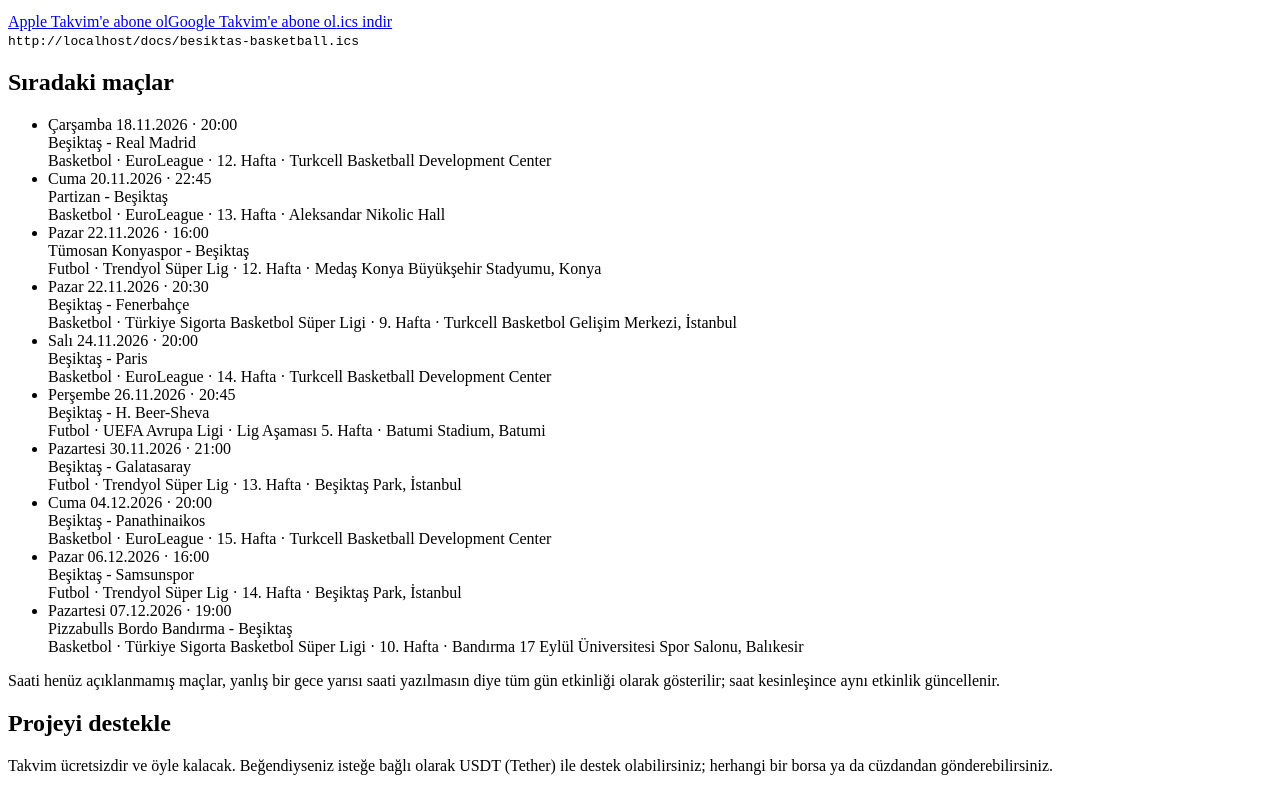
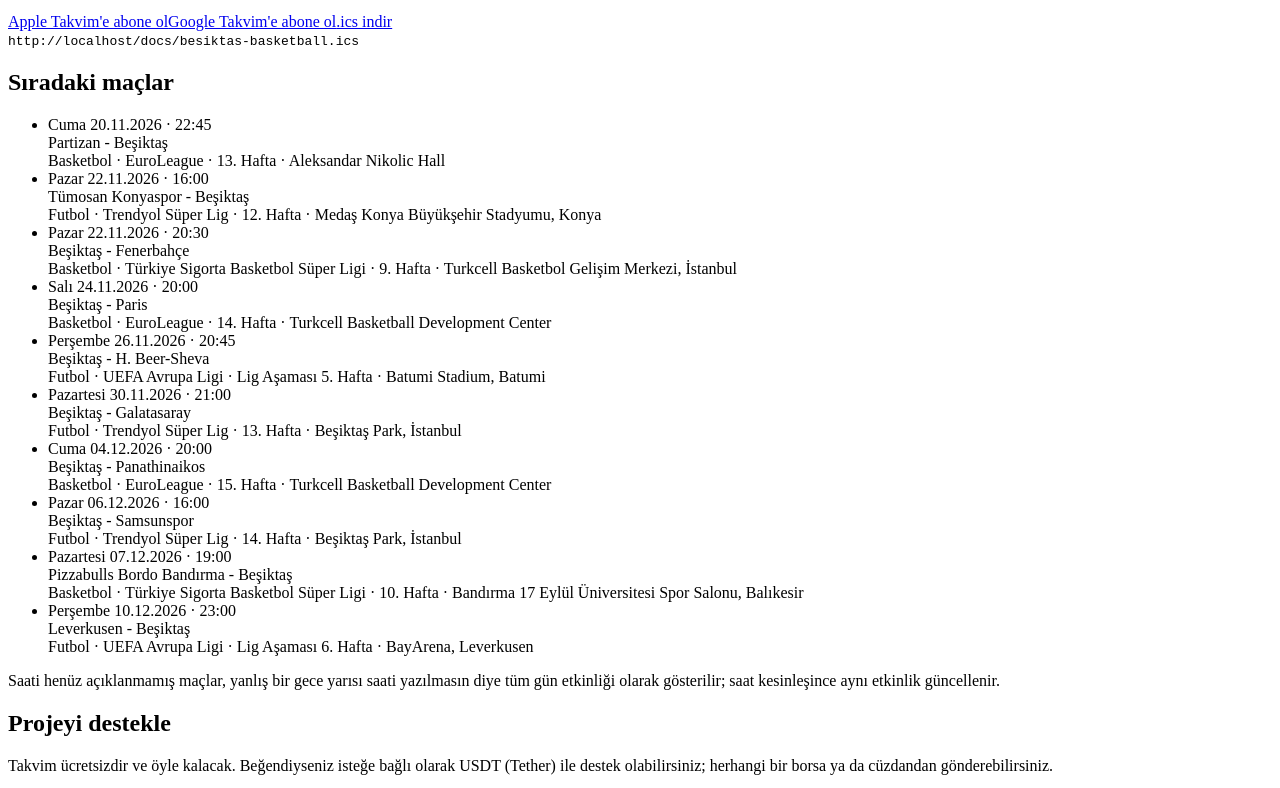
Before and after one commit to trkenankement/besiktas-calendar, a plain HTML site: page docs/index.html in a window 1280 px wide. Shown: the part 628-1416 px from the top of the page. Drawn offline with Linux system fonts and the light colour scheme; no server answers.

Commit message:
chore: update calendars

```diff
--- a/docs/index.html
+++ b/docs/index.html
@@ -62,7 +62,6 @@ button.btn{border:0;font:inherit;font-weight:600;cursor:pointer;margin-top:.7rem
 <section class="feed" id="basketball"><h3>Basketbol</h3><p>Beşiktaş erkek basketbol takımının maçları</p><div class="actions"><a class="btn for-apple" data-feed="besiktas-basketball.ics" href="besiktas-basketball.ics">Apple Takvim'e abone ol</a><a class="btn for-google" data-google="besiktas-basketball.ics" href="besiktas-basketball.ics" target="_blank" rel="noopener noreferrer">Google Takvim'e abone ol</a><a class="dl" href="besiktas-basketball.ics" download>.ics indir</a></div><code data-url="besiktas-basketball.ics">besiktas-basketball.ics</code></section>
 <h2>Sıradaki maçlar</h2>
 <ul class="matches">
-<li><div class="when">Çarşamba 18.11.2026 · 20:00</div><div class="teams">Beşiktaş - Real Madrid</div><div class="meta">Basketbol · EuroLeague · 12. Hafta · Turkcell Basketball Development Center</div></li>
 <li><div class="when">Cuma 20.11.2026 · 22:45</div><div class="teams">Partizan - Beşiktaş</div><div class="meta">Basketbol · EuroLeague · 13. Hafta · Aleksandar Nikolic Hall</div></li>
 <li><div class="when">Pazar 22.11.2026 · 16:00</div><div class="teams">Tümosan Konyaspor - Beşiktaş</div><div class="meta">Futbol · Trendyol Süper Lig · 12. Hafta · Medaş Konya Büyükşehir Stadyumu, Konya</div></li>
 <li><div class="when">Pazar 22.11.2026 · 20:30</div><div class="teams">Beşiktaş - Fenerbahçe</div><div class="meta">Basketbol · Türkiye Sigorta Basketbol Süper Ligi · 9. Hafta · Turkcell Basketbol Gelişim Merkezi, İstanbul</div></li>
@@ -72,6 +71,7 @@ button.btn{border:0;font:inherit;font-weight:600;cursor:pointer;margin-top:.7rem
 <li><div class="when">Cuma 04.12.2026 · 20:00</div><div class="teams">Beşiktaş - Panathinaikos</div><div class="meta">Basketbol · EuroLeague · 15. Hafta · Turkcell Basketball Development Center</div></li>
 <li><div class="when">Pazar 06.12.2026 · 16:00</div><div class="teams">Beşiktaş - Samsunspor</div><div class="meta">Futbol · Trendyol Süper Lig · 14. Hafta · Beşiktaş Park, İstanbul</div></li>
 <li><div class="when">Pazartesi 07.12.2026 · 19:00</div><div class="teams">Pizzabulls Bordo Bandırma - Beşiktaş</div><div class="meta">Basketbol · Türkiye Sigorta Basketbol Süper Ligi · 10. Hafta · Bandırma 17 Eylül Üniversitesi Spor Salonu, Balıkesir</div></li>
+<li><div class="when">Perşembe 10.12.2026 · 23:00</div><div class="teams">Leverkusen - Beşiktaş</div><div class="meta">Futbol · UEFA Avrupa Ligi · Lig Aşaması 6. Hafta · BayArena, Leverkusen</div></li>
 </ul>
 <p class="muted">Saati henüz açıklanmamış maçlar, yanlış bir gece yarısı saati yazılmasın diye tüm gün etkinliği olarak gösterilir; saat kesinleşince aynı etkinlik güncellenir.</p>
 <h2 id="bagis">Projeyi destekle</h2>
```
Also changed, not shown: 2 other files.
